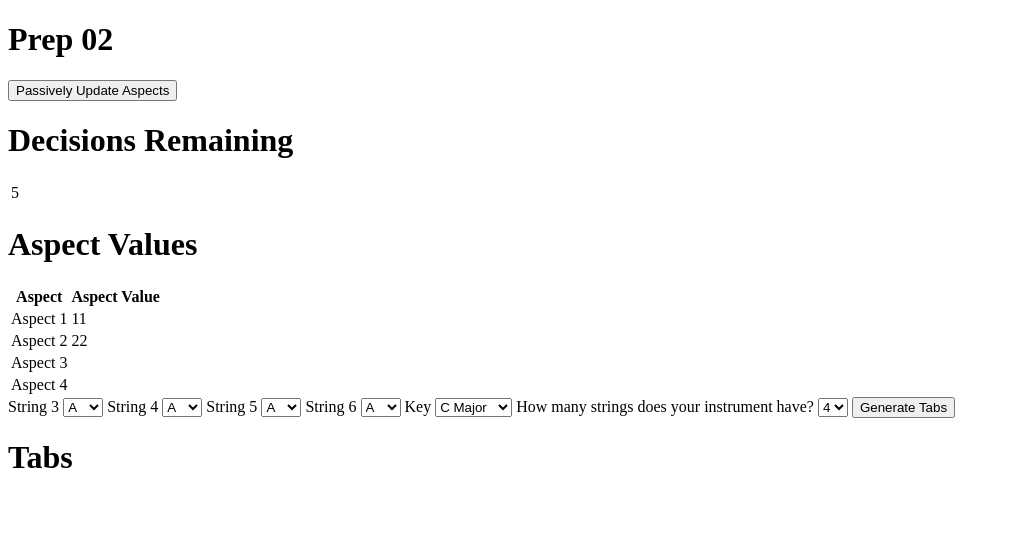
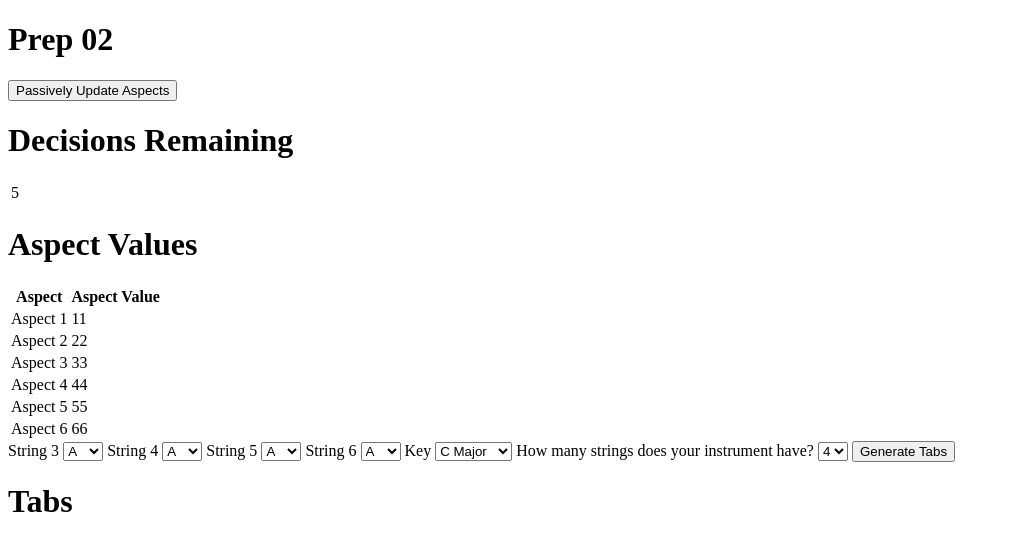
Before and after one commit to candid-toby/video_game_v1, a plain HTML site: page prep_02.html in a window 1280 px wide. Shown: the whole page, without its empty margins (0-1010 px from the left). Drawn offline with Linux system fonts and the light colour scheme.

Commit message:
Update prep_02.html

```diff
--- a/prep_02.html
+++ b/prep_02.html
@@ -33,6 +33,8 @@
   <tr><td>Aspect 2</td><td id="aspect_two"></td></tr>
   <tr><td>Aspect 3</td><td id="aspect_three"></td></tr>
   <tr><td>Aspect 4</td><td id="aspect_four"></td></tr>
+  <tr><td>Aspect 5</td><td id="aspect_five"></td></tr>
+  <tr><td>Aspect 6</td><td id="aspect_six"></td></tr>
 </table>
 
 
@@ -43,6 +45,8 @@
    var aspect_two_init = 22;
    var aspect_three_init = 33;
    var aspect_four_init = 44;
+   var aspect_five_init = 55;
+   var aspect_six_init = 66;
 
    var plays_remaining_init = 5;
 
@@ -50,12 +54,16 @@
   var aspect_two_change = 2;
    var aspect_three_change = 3;
    var aspect_four_change = 4;
+   var aspect_five_change = 5;
+   var aspect_six_change = 6;
 
    var plays_remaining_value = plays_remaining_init;
    var aspect_one_value = aspect_one_init;
    var aspect_two_value = aspect_two_init;
    var aspect_three_value = aspect_three_init;
    var aspect_four_value = aspect_four_init;
+   var aspect_five_value = aspect_five_init;
+   var aspect_six_value = aspect_six_init;
 
 
 
@@ -82,6 +90,11 @@ document.getElementById("passive_aspect_update").onclick = function () {
 
    document.getElementById("aspect_one").innerHTML = aspect_one_value;
    document.getElementById("aspect_two").innerHTML = aspect_two_value;
+   document.getElementById("aspect_three").innerHTML = aspect_three_value;
+   document.getElementById("aspect_four").innerHTML = aspect_four_value;
+   document.getElementById("aspect_five").innerHTML = aspect_five_value;
+   document.getElementById("aspect_six").innerHTML = aspect_six_value;
+
    document.getElementById("plays_remaining").innerHTML = plays_remaining_value;
 
  </script>
```
